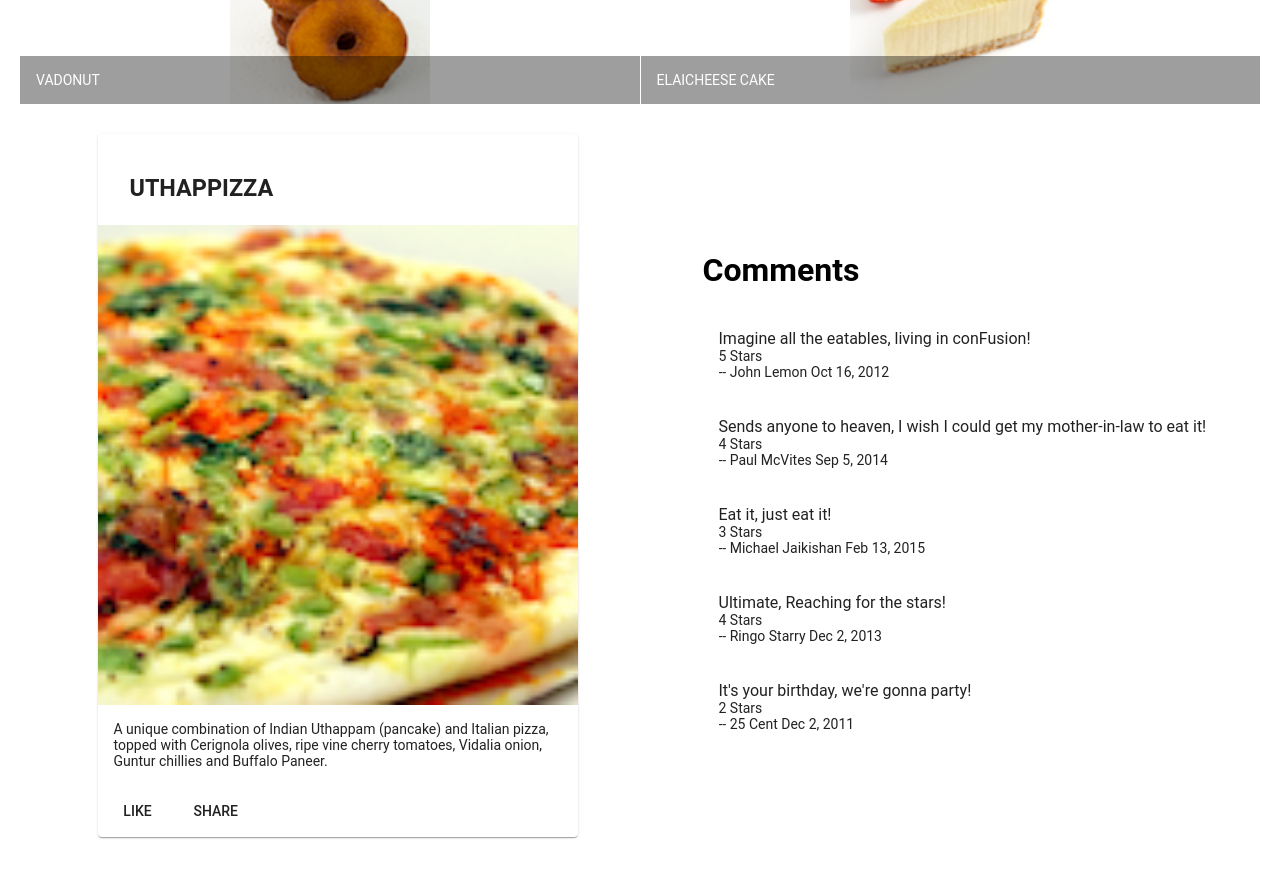
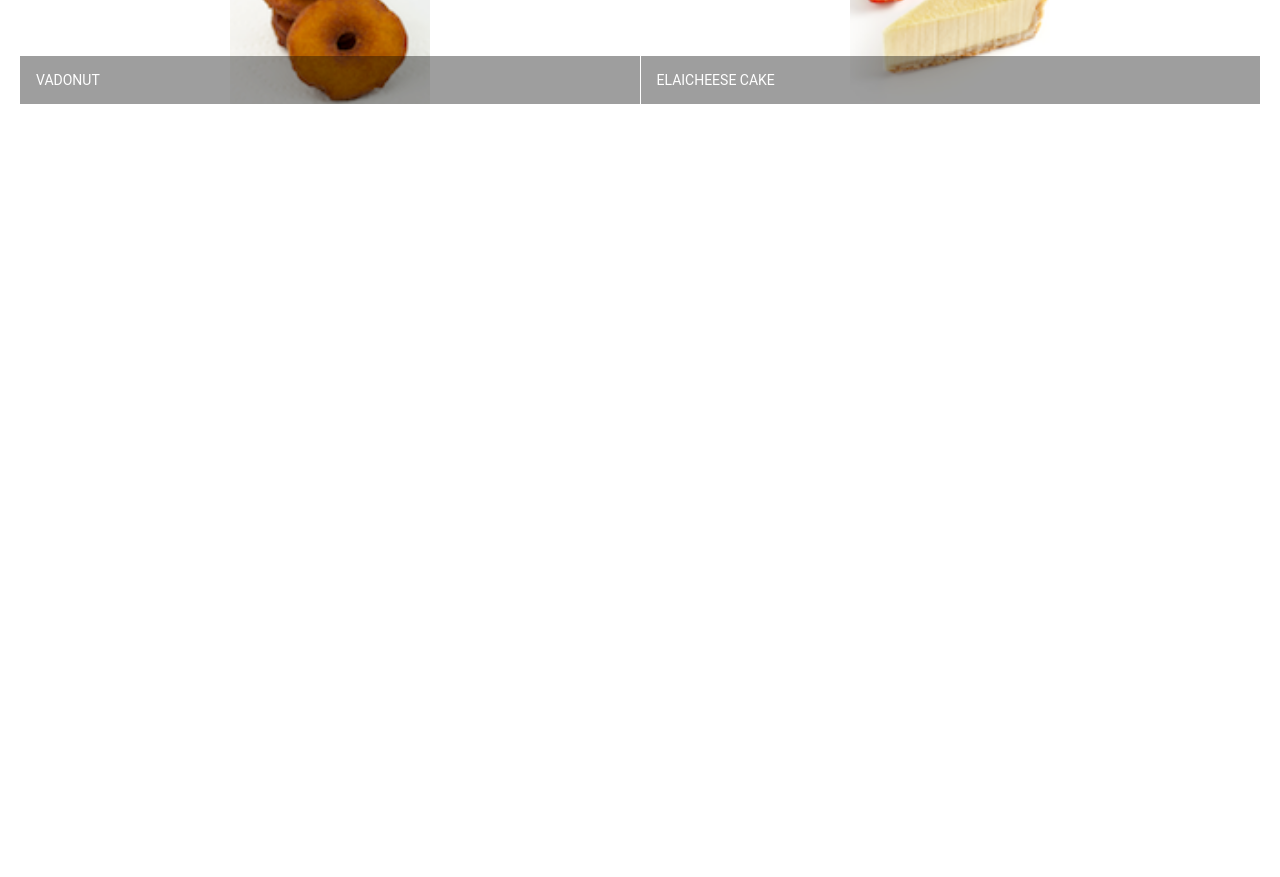
Before and after one commit to RavinSG/ConFusion, an Angular app: page / in a window 1280 px wide. Shown: the part 460-1337 px from the top of the page. After the commit the page ends 800 px from the top, so only its background shows below. Built offline with nearby package versions, Linux system fonts and the light colour scheme.

Commit message:
Data binding

```diff
--- a/src/app/dishdetail/dishdetail.component.ts
+++ b/src/app/dishdetail/dishdetail.component.ts
@@ -1,48 +1,5 @@
-import { Component, OnInit } from '@angular/core';
-
-const DISH = {
-  id: '0',
-  name: 'Uthappizza',
-  image: '/assets/images/uthappizza.png',
-  category: 'mains',
-  featured: true,
-  label: 'Hot',
-  price: '4.99',
-  // tslint:disable-next-line:max-line-length
-  description: 'A unique combination of Indian Uthappam (pancake) and Italian pizza, topped with Cerignola olives, ripe vine cherry tomatoes, Vidalia onion, Guntur chillies and Buffalo Paneer.',
-  comments: [
-    {
-      rating: 5,
-      comment: 'Imagine all the eatables, living in conFusion!',
-      author: 'John Lemon',
-      date: '2012-10-16T17:57:28.556094Z'
-    },
-    {
-      rating: 4,
-      comment: 'Sends anyone to heaven, I wish I could get my mother-in-law to eat it!',
-      author: 'Paul McVites',
-      date: '2014-09-05T17:57:28.556094Z'
-    },
-    {
-      rating: 3,
-      comment: 'Eat it, just eat it!',
-      author: 'Michael Jaikishan',
-      date: '2015-02-13T17:57:28.556094Z'
-    },
-    {
-      rating: 4,
-      comment: 'Ultimate, Reaching for the stars!',
-      author: 'Ringo Starry',
-      date: '2013-12-02T17:57:28.556094Z'
-    },
-    {
-      rating: 2,
-      comment: 'It\'s your birthday, we\'re gonna party!',
-      author: '25 Cent',
-      date: '2011-12-02T17:57:28.556094Z'
-    }
-  ]
-};
+import {Component, OnInit, Input} from '@angular/core';
+import {Dish} from '../shared/dish';
 
 @Component({
   selector: 'app-dishdetail',
@@ -50,8 +7,11 @@
   styleUrls: ['./dishdetail.component.scss']
 })
 export class DishdetailComponent implements OnInit {
-  dish = DISH;
-  constructor() { }
+  @Input()
+  dish: Dish;
+
+  constructor() {
+  }
 
   ngOnInit() {
   }
--- a/src/app/menu/menu.component.html
+++ b/src/app/menu/menu.component.html
@@ -11,7 +11,7 @@
 
   <div fxFlex="">
     <mat-grid-list [cols]="2" rowHeight="200px">
-      <mat-grid-tile *ngFor="let dish of dishes">
+      <mat-grid-tile *ngFor="let dish of dishes" (click)="onSelect(dish)">
         <img height="200px" src={{dish.image}} alt="{{dish.name}}">
         <mat-grid-tile-footer>
           <h1 mat-line>
@@ -22,6 +22,6 @@
     </mat-grid-list>
   </div>
 
-  <app-dishdetail></app-dishdetail>
+  <app-dishdetail [dish]="selectedDish"></app-dishdetail>
 
 </div>
--- a/src/app/menu/menu.component.ts
+++ b/src/app/menu/menu.component.ts
@@ -9,7 +9,7 @@
 })
 export class MenuComponent implements OnInit {
   dishes = DISHES;
-  dish: Dish = DISHES[0];
+  selectedDish: Dish;
 
   constructor() {
   }
@@ -17,4 +17,8 @@
   ngOnInit() {
   }
 
+  onSelect(dish: Dish) {
+    this.selectedDish = dish;
+  }
+
 }
```
